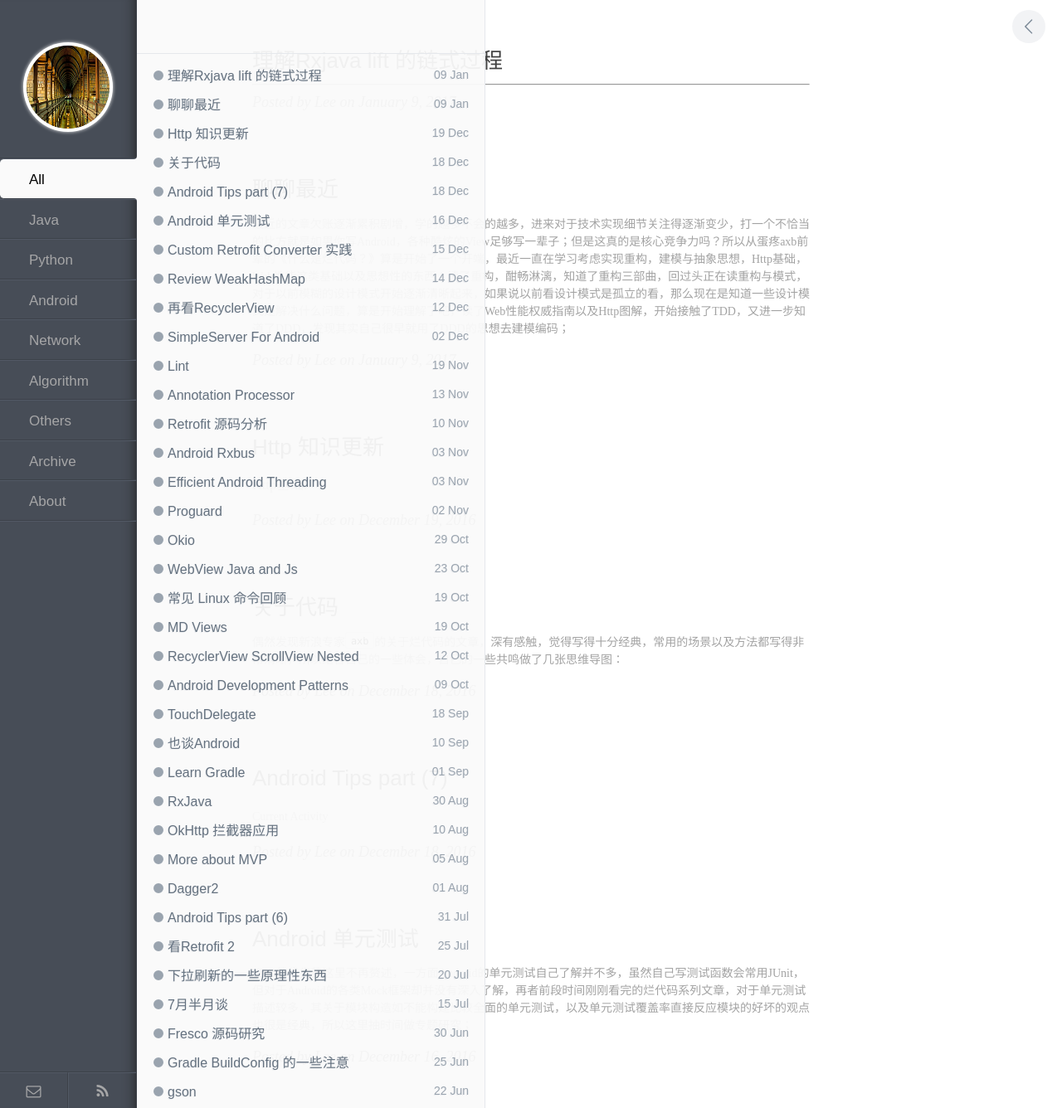
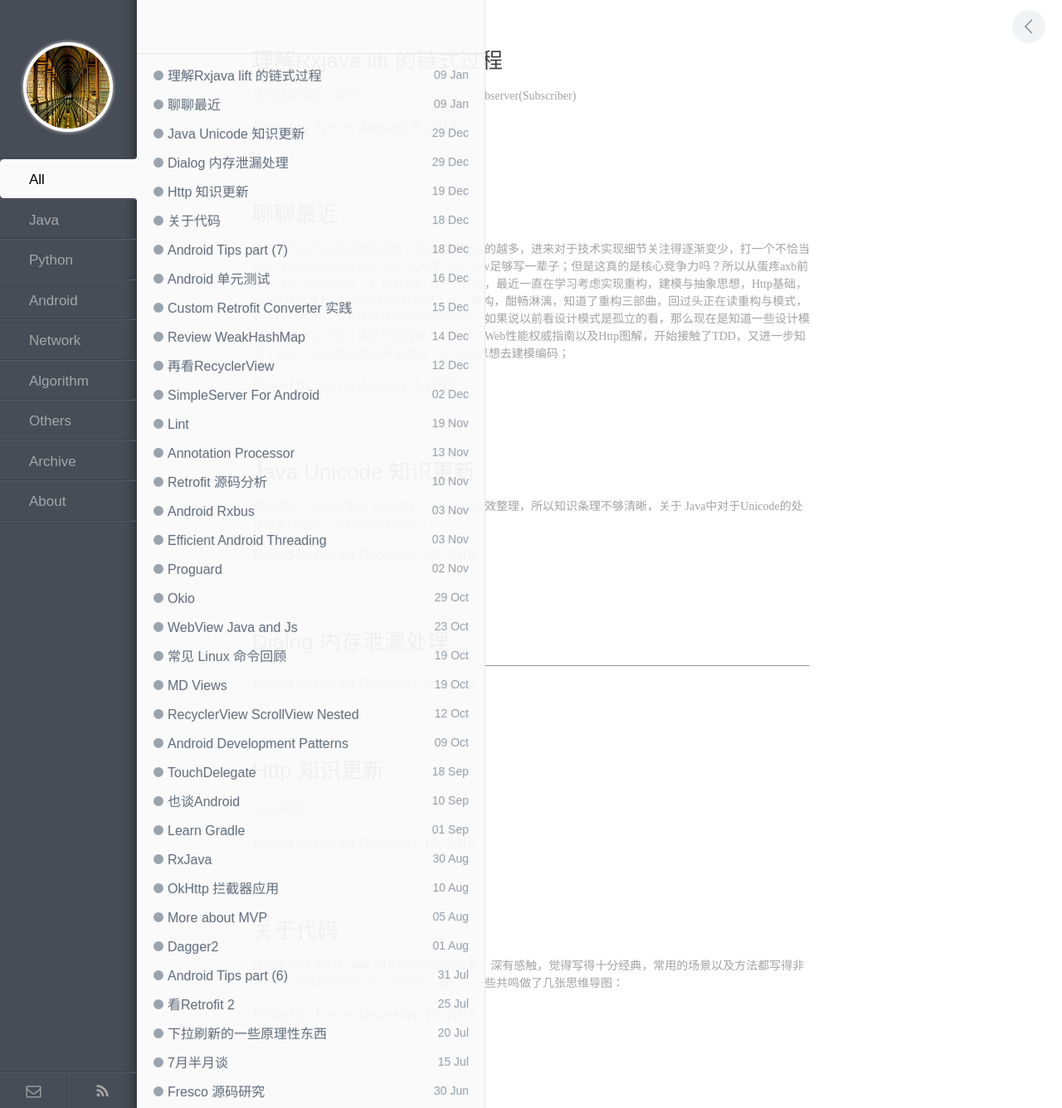
Before and after one commit to enlipan/enlipan.github.io, a Jekyll site: the page built from index.html, in a window 1280 px wide. Shown: the whole page at 83% size. Built offline with Jekyll 4.4.1, drawn with Linux system fonts in a browser that asks for light colours; nearby versions of some CDN libraries; the list of posts is cut into pages by our own code; comment, search, counter and statistics services are not loaded.

Commit message:
modify pages

```diff
--- /dev/null
+++ b/_posts/2016-12-29-android-dialog-leak-memory.md
@@ -0,0 +1,36 @@
+---
+layout: post
+title:  Dialog 内存泄漏处理
+category: android
+keywords: [improvement,java]
+---
+
+
+
+
+
+
+
+
+
+
+
+
+
+
+---
+
+Quote:
+
+[避免Dialog内存泄露](https://www.zybuluo.com/SmartDengg/note/251076)
+
+
+[A small leak will sink a great ship](https://medium.com/square-corner-blog/a-small-leak-will-sink-a-great-ship-efbae00f9a0f#.ysphcj4ws)
+
+[Android 内存泄漏总结](https://yq.aliyun.com/articles/3009)
+
+---
+
+针对上面的文章的翻译文（略看足够，翻译略差）
+
+[一个内存泄漏引发的血案-Square](https://github.com/hehonghui/android-tech-frontier/blob/master/issue-25/%E4%B8%80%E4%B8%AA%E5%86%85%E5%AD%98%E6%B3%84%E6%BC%8F%E5%BC%95%E5%8F%91%E7%9A%84%E8%A1%80%E6%A1%88-Square.md)
--- /dev/null
+++ b/_posts/2016-12-29-java-unicode-knowledge-new.md
@@ -0,0 +1,48 @@
+---
+layout: post
+title:  Java Unicode 知识更新
+category: java
+keywords: [improvement,java]
+---
+
+最近遇到一些字符集相关的问题，由于没有有效整理，所以知识条理不够清晰，关于 Java中对于Unicode的处理需要理解的一些知识这里总结一下：
+
+Basic Multilingual Plane (BMP)
+
+supplementary character
+
+
+high-surrogates range (U+D800 to U+DBFF)
+
+low-surrogates range (U+DC00 to U+DFFF)
+
+
+
+
+
+
+
+
+
+
+
+
+
+
+---
+
+Quote:
+
+[Lexical Structure](https://docs.oracle.com/javase/specs/jls/se7/html/jls-3.html#jls-3.1)
+
+[Supplementary Characters in the Java Platform](http://www.oracle.com/us/technologies/java/supplementary-142654.html)
+
+[Class Character](http://docs.oracle.com/javase/6/docs/api/java/lang/Character.html#unicode)
+
+[The Absolute Minimum Every Software Developer Absolutely, Positively Must Know About Unicode and Character Sets (No Excuses!)](https://www.joelonsoftware.com/2003/10/08/the-absolute-minimum-every-software-developer-absolutely-positively-must-know-about-unicode-and-character-sets-no-excuses/)
+
+[字符编码笔记：ASCII，Unicode和UTF-8](http://www.ruanyifeng.com/blog/2007/10/ascii_unicode_and_utf-8.html)
+
+[彻底搞懂字符集和字符编码](http://hustcalm.me/blog/2013/04/06/che-di-gao-dong-zi-fu-ji-he-zi-fu-bian-ma-cooked-from-other-posts/)
+
+[字符集和字符编码](http://www.cnblogs.com/skynet/archive/2011/05/03/2035105.html)
--- a/_posts/2017-01-09-rxjava-lift.md
+++ b/_posts/2017-01-09-rxjava-lift.md
@@ -4,6 +4,22 @@
 category: java
 keywords: [improvement,java]
 ---
+
+首先要理清核心概念Observable/OnSubscribe/Observer(Subscriber)
+
+### lift
+
+
+
+
+
+
+
+
+
+
+### SubscribeOn 、ObserveOn
+
 
 
 
@@ -34,4 +50,8 @@
 
 [SubscribeOn 和 ObserveOn](http://blog.piasy.com/AdvancedRxJava/2016/09/16/subscribeon-and-observeon/)
 
+[拆轮子系列：拆 RxJava](http://blog.piasy.com/2016/09/15/Understand-RxJava/)
+
 [Operators Introduction](http://reactivex.io/documentation/operators.html)
+
+[深入浅出 Java 8 Lambda 表达式](http://blog.oneapm.com/apm-tech/226.html)
```
Also changed, not shown: _posts/2016-12-19-http-knowledge-new.md (+1 -2 lines).
